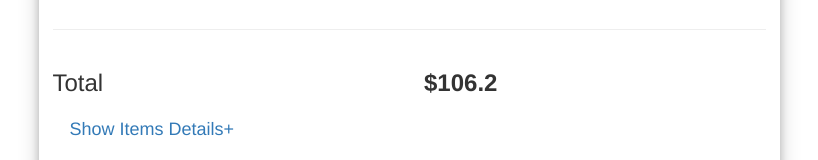
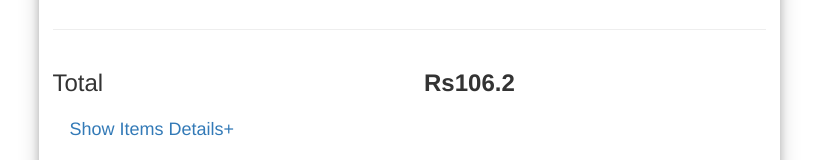
Before and after one commit to Vishalcsl/checkout-cart, a React (Create React App) app: page / in a window 1280 px wide. Shown: the part 148-308 px from the top of the page, without its empty margins (231-1049 px from the left). Built offline with nearby package versions, Linux system fonts and the light colour scheme.

Commit message:
total componenent completed

```diff
--- a/src/components/total.js
+++ b/src/components/total.js
@@ -16,7 +16,7 @@ class Total extends Component {
           <h3>Total</h3>
         </Col>
         <Col md={6}>
-          <h3 style={style.textcolor}>{`$${this.props.total}`}</h3>
+          <h3 style={style.textcolor}>{`Rs${this.props.total}`}</h3>
         </Col>
       </Row>
     );
```
